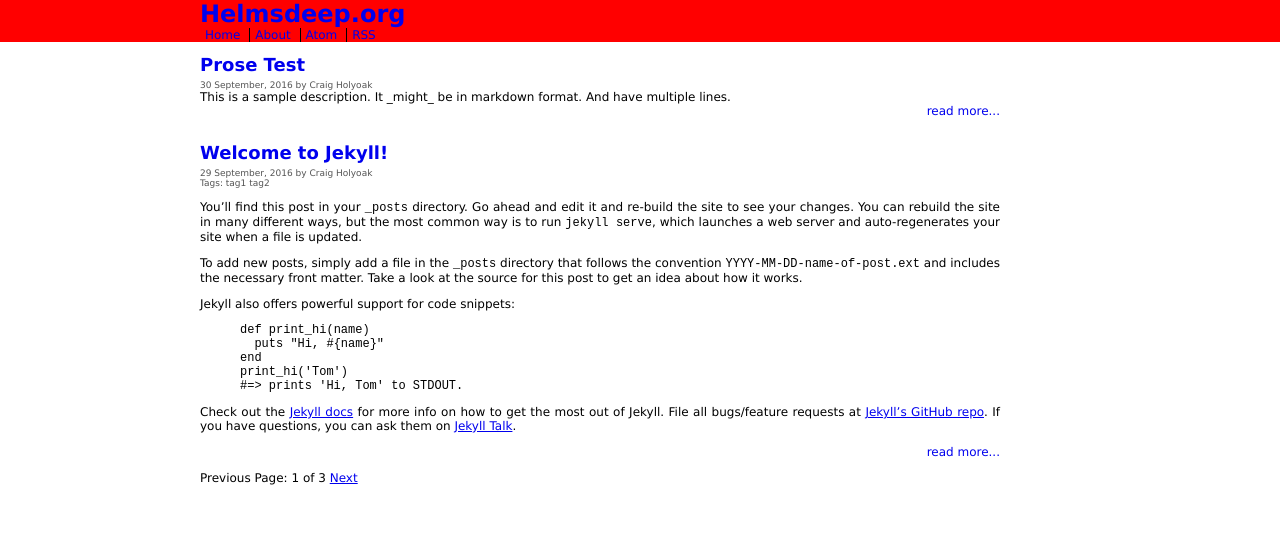
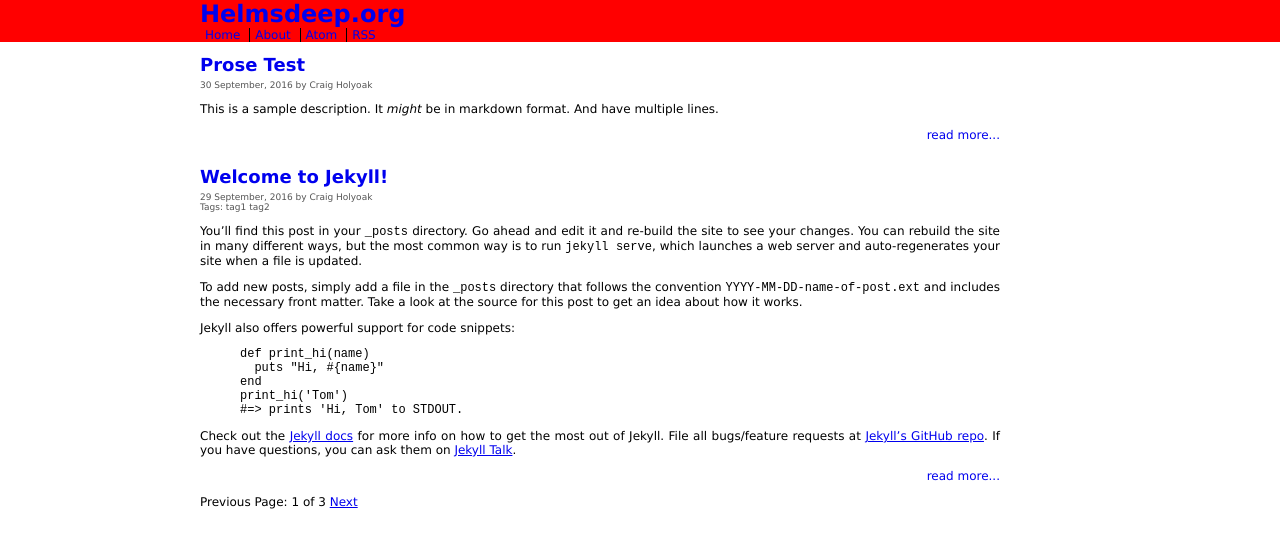
Before and after one commit to nathanholyoak/helmsdeep.github.io, a Jekyll site: the page built from index.html, in a window 1280 px wide. Shown: the top 548 px of the page. Built offline with Jekyll 4.4.1, drawn with Linux system fonts in a browser that asks for light colours; the list of posts is cut into pages by our own code.

Commit message:
Minor changes

```diff
--- a/_config.yml
+++ b/_config.yml
@@ -1,25 +1,22 @@
 title: Helmsdeep.org
 description: > # this means to ignore newlines until "baseurl:"
   An awesome description.
-url: "http://www.helmsdeep.org"
+url: 'https://helmsdeep.github.io'
 permalink: /:year/:month/:title.html
 excerpt_separator: <!--more-->
 markdown: kramdown
 timezone: Australia/Brisbane
-exclude: [vendor, "Gemfile*"]
+exclude: [vendor, 'Gemfile*']
 gems: [jekyll-paginate, jekyll-feed]
 paginate: 2
 #paginate_path: "/page:num"
 defaults:
   -
     scope:
-      path: ""
-      type: "posts"
+      path: ''
+      type: 'posts'
     values:
-      layout: "post"
-
-
-
+      layout: 'post'
 prose:
   rooturl: '_posts'
   siteurl: 'https://helmsdeep.github.io/'
@@ -46,6 +43,8 @@ prose:
           element: 'select'
           label: 'Author'
           options:
+            - name: None
+              value:
             - name: Craig Holoak
               value: craig
             - name: Nathan Holoak
--- a/_layouts/post.html
+++ b/_layouts/post.html
@@ -19,6 +19,12 @@ layout: default
     {% endif %}
   </header>
 
+  {% if post.description %}
+  <div class="article-description" itemprop="description">
+    {{ post.description | markdownify }}
+  </div>
+  {% endif %}
+
   <div class="article-body" itemprop="articleBody">
     {{ page.content }}
   </div>
--- a/css/default.scss
+++ b/css/default.scss
@@ -102,6 +102,10 @@ article > header > ul.tags > li {
     display: inline;
 }
 
+article > article-description {
+    background: rgb(128,128,128);
+}
+
 body > footer {
     background: cyan;
 }
--- a/index.html
+++ b/index.html
@@ -23,7 +23,7 @@ layout: default
       </header>
 
       {% if post.description %}
-      {{ post.description}}
+      {{ post.description | markdownify }}
       {% else %}
       {{ post.excerpt }}
       {% endif %}
```
